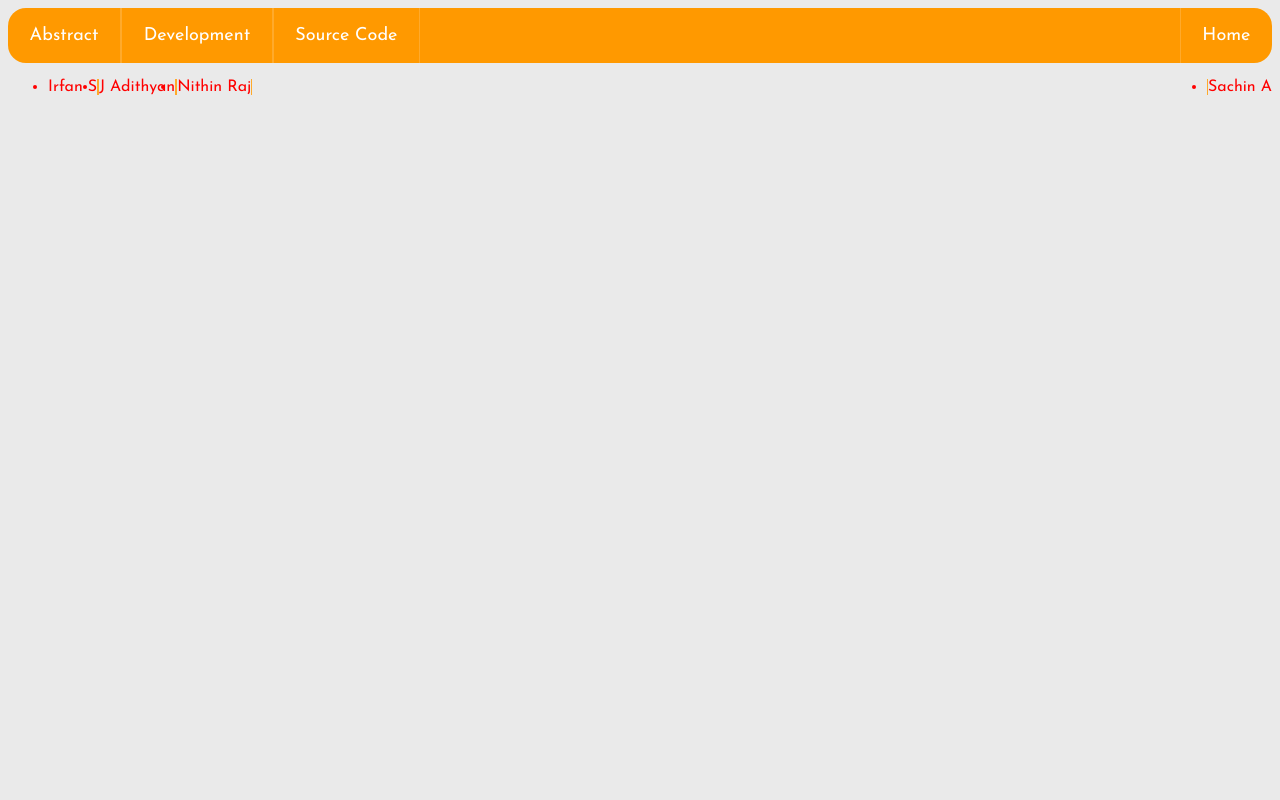
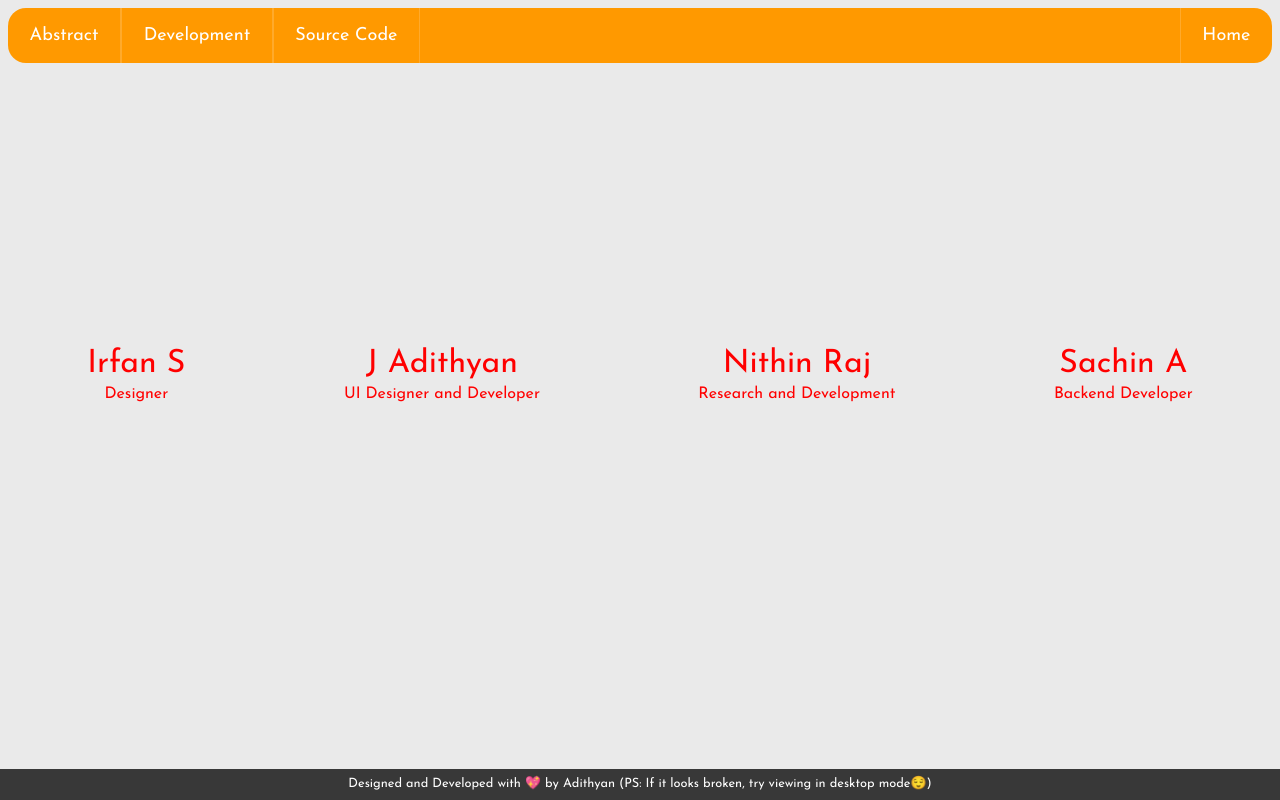
Before and after one commit to n30-coder/thoroute, a PHP site: page /team.html in a window 1280 px wide. Run offline with PHP 8.4, Linux system fonts and the light colour scheme.

Commit message:
Team page updated
+Better Formatting
+Member names and Roles
+More dumb shit

```diff
--- a/styles/team.css
+++ b/styles/team.css
@@ -46,6 +46,38 @@ body {
   background-color: #e98c00;
 }
 
-#team{
-  color:red;
+.team {
+  color: red;
+  display: flex;
+  padding-top: 20%;
 }
+.names {
+  border: none;
+  margin: auto;
+  list-style-type: none;
+  text-align: center;
+}
+#name {
+  font-size: 2em;
+  margin-bottom: -10px;
+}
+#role {
+  font-weight: 100;
+  text-align: center;
+}
+
+footer {
+  font-family: "Josefin Sans", "Gilroy", "Montserrat", "Raleway", "Poppins",
+    sans-serif;
+  font-size: small;
+  position: absolute;
+  left: 0;
+  bottom: 0;
+  height: 2.4em;
+  width: 100%;
+  color: #ffffff;
+  background: #383838;
+  font-size: 0.8em;
+  text-align: center;
+  line-height: 30px;
+}
--- a/team.html
+++ b/team.html
@@ -1,14 +1,14 @@
 <!DOCTYPE html>
 <html lang="en">
   <head>
-    <meta charset="UTF-8">
-    <meta http-equiv="X-UA-Compatible" content="IE=edge">
-    <meta name="viewport" content="width=device-width, initial-scale=1.0">
+    <meta charset="UTF-8" />
+    <meta http-equiv="X-UA-Compatible" content="IE=edge" />
+    <meta name="viewport" content="width=device-width, initial-scale=1.0" />
     <link rel="stylesheet" href="styles/team.css" />
     <link rel="preconnect" href="https://fonts.googleapis.com" />
     <link rel="preconnect" href="https://fonts.gstatic.com" crossorigin />
     <link
-      href="https://fonts.googleapis.com/css2?family=Josefin+Sans&family=Montserrat&family=Poppins&family=Raleway&display=swap"
+      href="https://fonts.googleapis.com/css2?family=Josefin+Sans&family=Montserrat&family=Nothing+You+Could+Do&family=Poppins&family=Raleway&display=swap"
       rel="stylesheet"
     />
     <title>Team</title>
@@ -16,23 +16,55 @@
   <body>
     <div id="kindi">
       <ul id="navbar">
-          <li><a href="assets/Abstarct.pdf" target="_blank" rel="noreferrer noopener">Abstract</a></li>
-          <li><a href="temp.html" target="_blank" rel="noreferrer noopener">Development</a></li>
-          <li><a href="https://github.com/BladedShip/thoroute" target="_blank" rel="noreferrer noopener">Source Code</a></li>
+        <li>
+          <a
+            href="assets/Abstarct.pdf"
+            target="_blank"
+            rel="noreferrer noopener"
+            >Abstract</a
+          >
+        </li>
+        <li>
+          <a href="temp.html" target="_blank" rel="noreferrer noopener"
+            >Development</a
+          >
+        </li>
+        <li>
+          <a
+            href="https://github.com/BladedShip/thoroute"
+            target="_blank"
+            rel="noreferrer noopener"
+            >Source Code</a
+          >
+        </li>
         <!-- <li id="homelive"><a href="index.html">Thoroute</a></li> -->
         <li>
           <a class="active" href="index.html">Home</a>
         </li>
       </ul>
     </div>
-    <div>
-        <ul id="team">
-            <li>Irfan S</li>
-            <li>J Adithyan</li>
-            <li>Nithin Raj</li>
-            <li>Sachin A</li>
-        </ul>
+    <section class="team">
+      <article class="names">
+        <p id="name">Irfan S</p>
+        <p id="role">Designer</p>
+      </article>
+      <article class="names">
+        <p id="name">J Adithyan</p>
+        <p id="role">UI Designer and Developer</p>
+      </article>
+      <article class="names">
+        <p id="name">Nithin Raj</p>
+        <p id="role">Research and Development</p>
+      </article>
+      <article class="names">
+        <p id="name">Sachin A</p>
+        <p id="role">Backend Developer</p>
+      </article>
+    </section>
+  </body>
+  <div id="footer">
+    <footer>
+      Designed and Developed with 💖 by Adithyan (PS: If it looks broken, try viewing in desktop mode😌)
+    </footer>
   </div>
-
-</body>
 </html>
```
Also changed, not shown: index.html (+28 -4 lines), temp.html (+12 -10 lines). Lines whose indentation alone changed are shown as unchanged.
